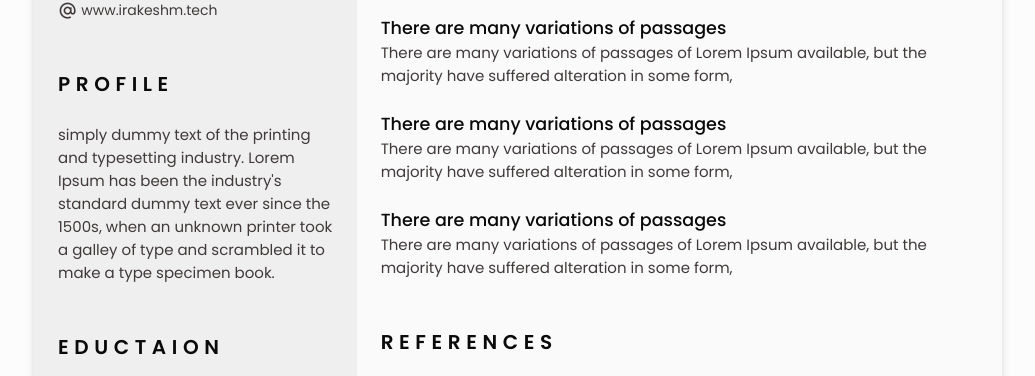
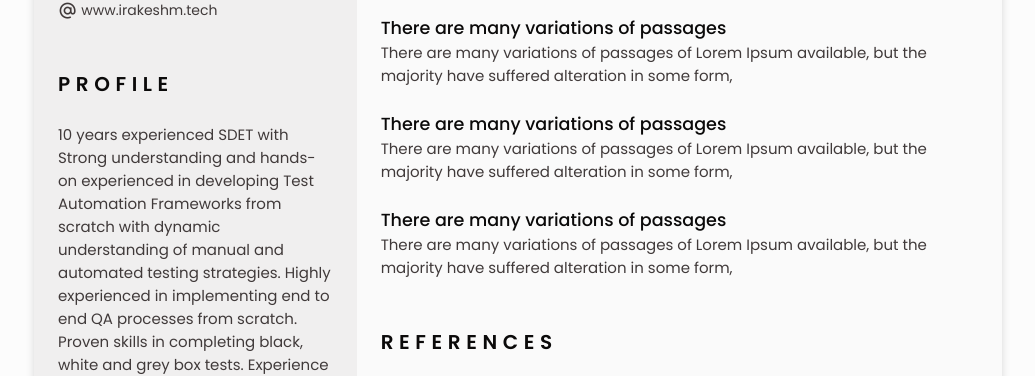
Before and after one commit to irakeshm/Resume-2.0, a plain HTML site: page index.html in a window 1280 px wide. Shown: the part 585-961 px from the top of the page, without its empty margins (122-1157 px from the left). Drawn offline with nearby package versions, Linux system fonts and the light colour scheme.

Commit message:
Updated Profile Section and Heading

```diff
--- a/index.html
+++ b/index.html
@@ -11,7 +11,7 @@
     <!--========== CSS ==========-->
     <link rel="stylesheet" href="assets/css/styles.css">
 
-    <title>Responsive resume cv</title>
+    <title>Rakesh Mishra- Resume</title>
 </head>
 
 <body>
@@ -129,9 +129,13 @@
                 <!--========== PROFILE ==========-->
                 <section class="profile section" id="profile">
                     <h2 class="section-title">Profile</h2>
-                    <p class="profile__description">simply dummy text of the printing and typesetting industry. Lorem
-                        Ipsum has been the industry's standard dummy text ever since the 1500s, when an unknown printer
-                        took a galley of type and scrambled it to make a type specimen book.</p>
+                    <p class="profile__description">10 years experienced SDET with Strong understanding and hands-on
+                        experienced in developing Test Automation Frameworks from scratch with dynamic understanding of
+                        manual and automated testing strategies. Highly experienced in implementing end to end QA
+                        processes from scratch. Proven skills in completing black, white and grey box tests. Experience
+                        in writing and implementing test cases and test scripts, developing testing plans aand
+                        identifying ßuse cases.
+                    </p>
 
                 </section>
 
```
